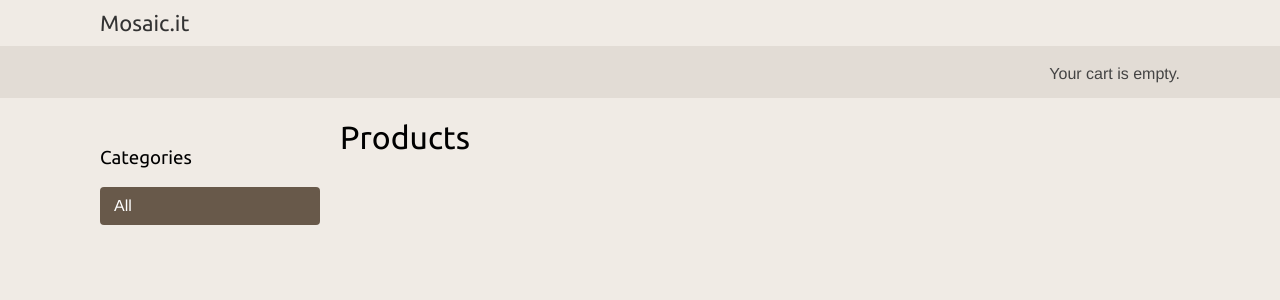
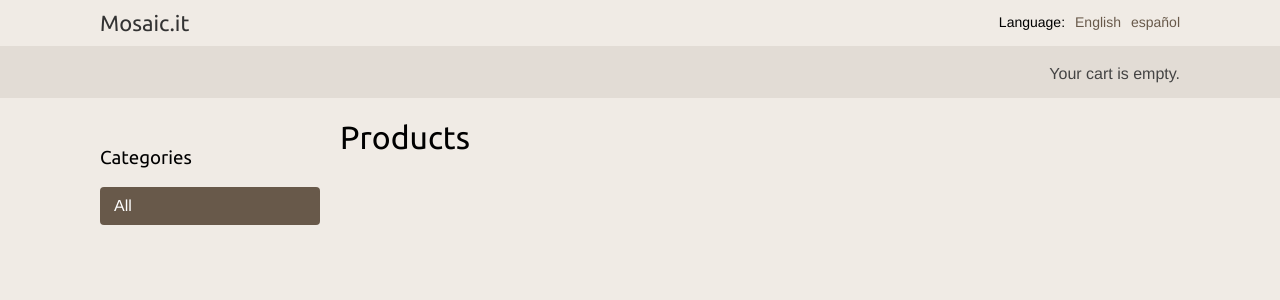
Before and after one commit to ewajs/DjangoByExample, a Django app: page /en/ in a window 1280 px wide. Shown: the top 300 px of the page. Run offline with Django 4.2, Linux system fonts and the light colour scheme; data that the repository does not hold is empty; parts of the project's set-up code (start-up, migrations or seed data) failed here and were passed over.

Commit message:
Additional style and translations

```diff
--- a/myshop/shop/static/css/base.css
+++ b/myshop/shop/static/css/base.css
@@ -206,6 +206,7 @@ ul.errorlist {
   float: left;
   text-align: center;
   line-height: 1.2;
+  overflow: hidden;
 }
 
 .product-list .item img {
@@ -213,6 +214,11 @@ ul.errorlist {
   height: 80%;
   object-fit: cover;
   margin-bottom: 8px;
+  transition: opacity 0.5s ease-in;
+}
+
+.product-list .item img:hover {
+  opacity: 0.7;
 }
 
 .product-detail {
--- a/myshop/shop/templates/shop/base.html
+++ b/myshop/shop/templates/shop/base.html
@@ -10,6 +10,21 @@
     <body>
         <div id="header">
             <a href="/" class="logo">Mosaic.it</a>
+            {% get_current_language as LANGUAGE_CODE %}
+            {% get_available_languages as LANGUAGES %}
+            {% get_language_info_list for LANGUAGES as languages %}
+            <div class="languages">
+                <p>{% trans "Language" %}:</p>
+                <ul class="languages">
+                    {% for language in languages %}
+                        <li>
+                            <a href="/{{ language.code }}/" {% if language.code == LANGUAGE_CODE %} class="selected"{% endif %}>
+                                {{ language.name_local }}
+                            </a>
+                        </li>
+                    {% endfor %}
+                </ul>
+            </div>
         </div>
         {% if messages %}
             <ul class="messages">
```
